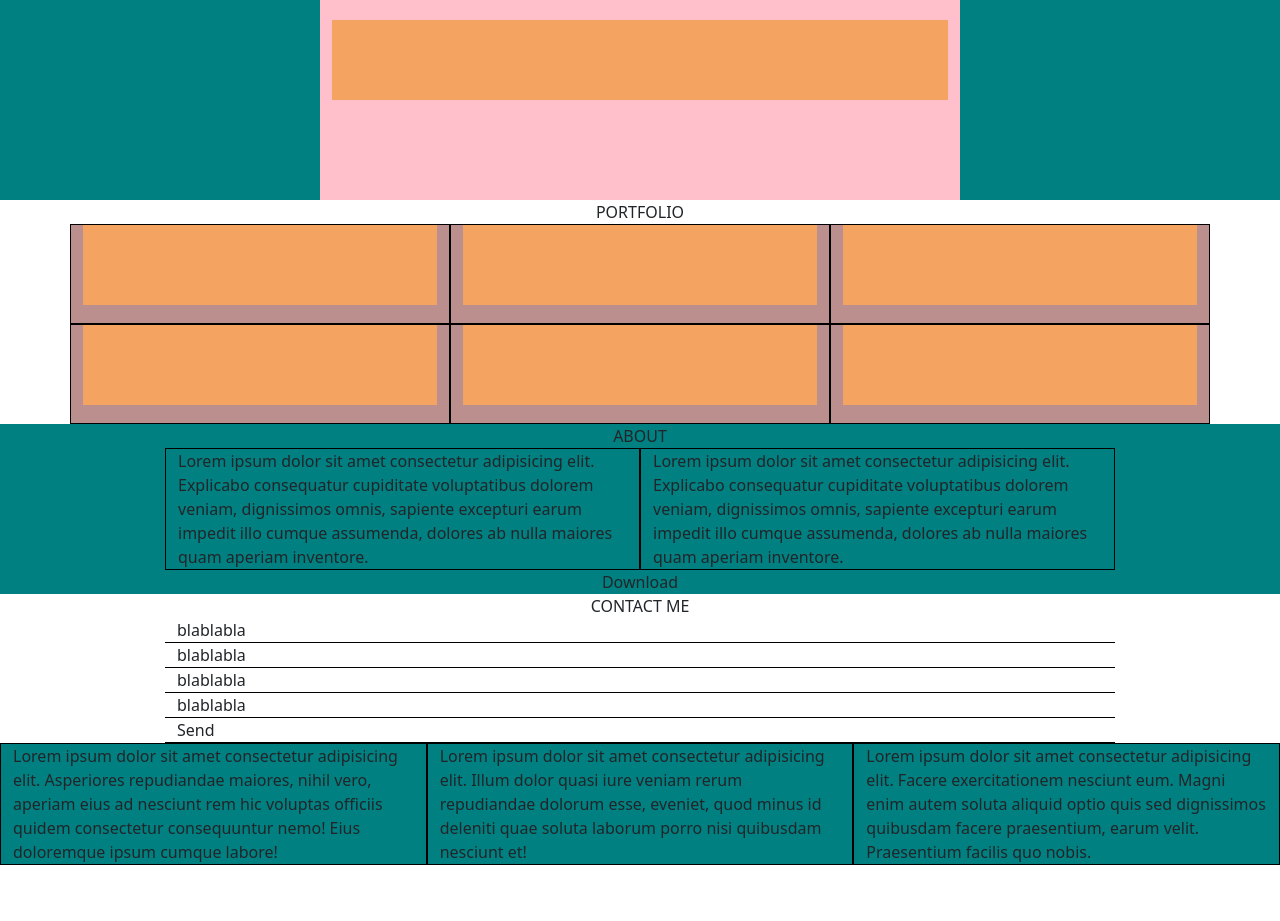
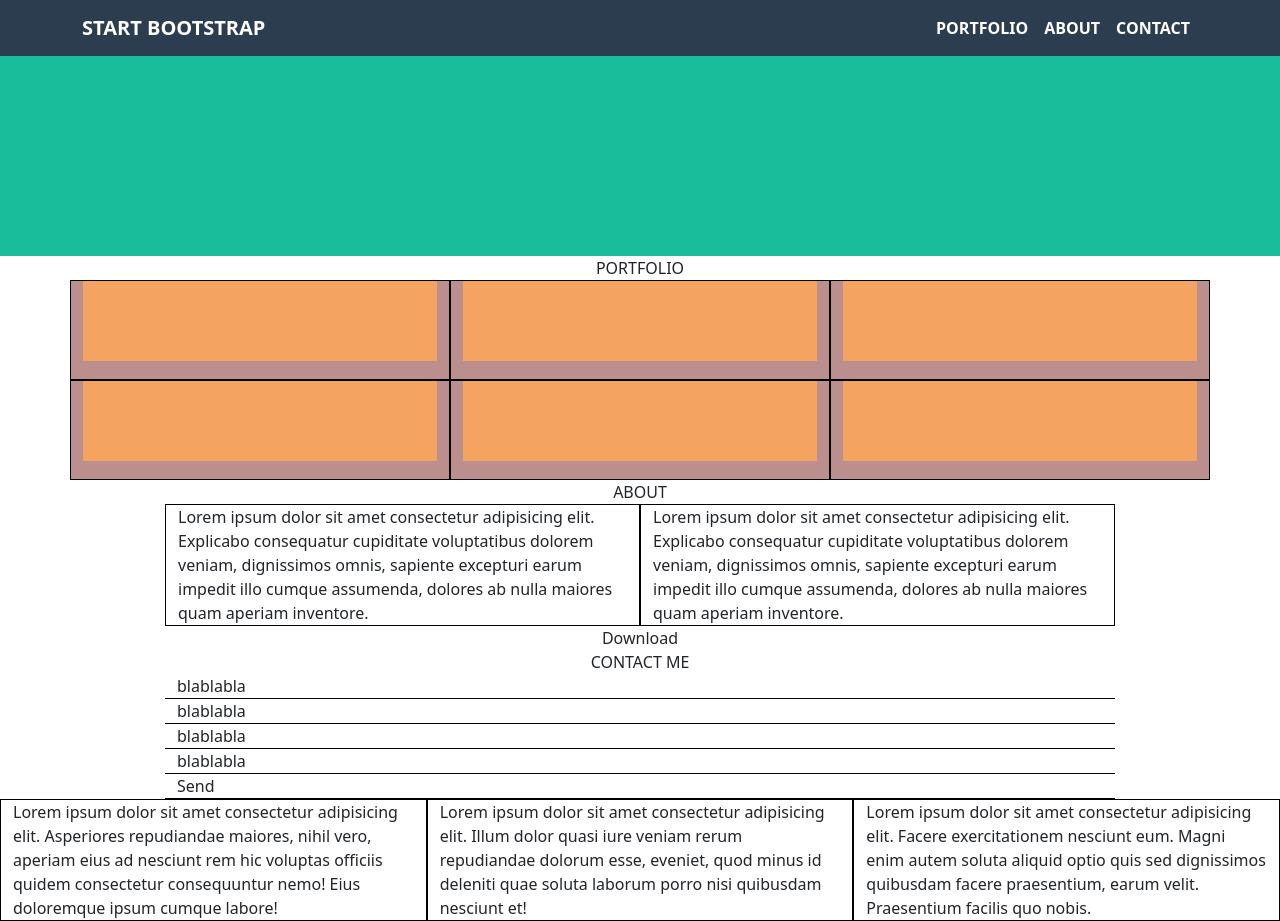
Before and after one commit to vvalcarcell/html-css-bootstrap-freelancer, a plain HTML site: page index.html in a window 1280 px wide. Before the commit the page ends 865 px from the top, so only its background shows below. Drawn offline with nearby package versions, Linux system fonts and the light colour scheme.

Commit message:
navbar-complete

```diff
--- a/css/style.css
+++ b/css/style.css
@@ -1,8 +1,24 @@
-.container-fluid {
-    background-color: teal;
+/*  ----- NAVBAR -----  */
+.bg-custom-color {
+    background-color: #2c3d4f;
+}
+.navbar-collapse {
+    flex-grow: 0;
+}
+
+.navbar-brand, .nav-item {
+    font-weight: bold;
+}
+
+/*  ----- END NAVBAR ----  */
+
+
+.container-box {
+    background-color: #19bc9b;
 }
 
 header {
+    margin-top: 56px;
     height: 200px;
     background-color: pink;
     padding-top: 20px;
--- a/index.html
+++ b/index.html
@@ -12,14 +12,33 @@
 </head>
 
 <body>
+    <!-- ------ NAVBAR ------ -->
+    <nav class="navbar navbar-expand-md navbar-dark fixed-top bg-custom-color">
+        <div class="container">
+            <a class="navbar-brand" href="#">START BOOTSTRAP</a>
+            <button class="navbar-toggler" type="button" data-bs-toggle="collapse" data-bs-target="#navbarCollapse"
+                aria-controls="navbarCollapse" aria-expanded="false" aria-label="Toggle navigation">
+                <span class="navbar-toggler-icon"></span>
+            </button>
+            <div class="collapse navbar-collapse" id="navbarCollapse">
+                <ul class="navbar-nav me-auto mb-2 mb-md-0">
+                    <li class="nav-item">
+                        <a class="nav-link active" aria-current="page" href="#">PORTFOLIO</a>
+                    </li>
+                    <li class="nav-item">
+                        <a class="nav-link active" href="#">ABOUT</a>
+                    </li>
+                    <li class="nav-item">
+                        <a class="nav-link active" href="#">CONTACT</a>
+                    </li>
+                </ul>
+            </div>
+        </div>
+    </nav>
 
-    <div class="container-fluid">
-        <div class="row justify-content-center">
-            <header class="col-10 col-md-8 col-lg-6">
-                <div class="img"></div>
-            </header>
-        </div>
-    </div>
+    <!-- ------ END NAVBAR ------ -->
+
+    <header class="container-box"></header>
 
     <div class="container">
         <div class="row justify-content-md-center">
```
Also changed, not shown: img/avatar.svg (added), img/cabin.png (added), img/cake.png (added), img/circus.png (added), img/game.png (added), img/safe.png (added), img/submarine.png (added).
